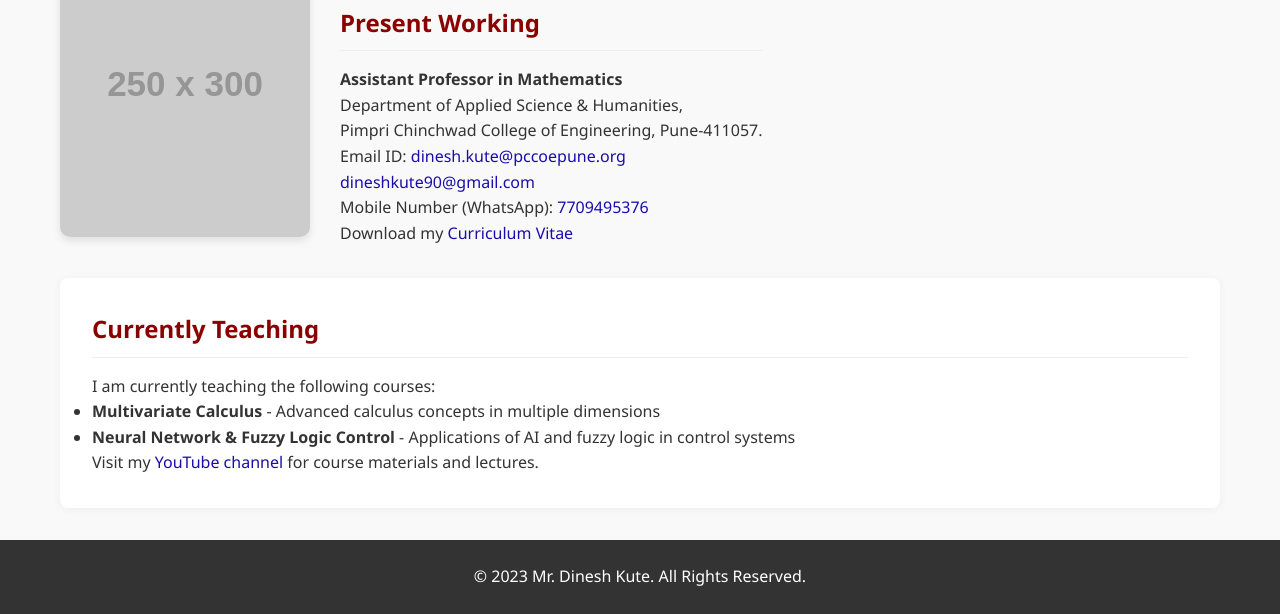
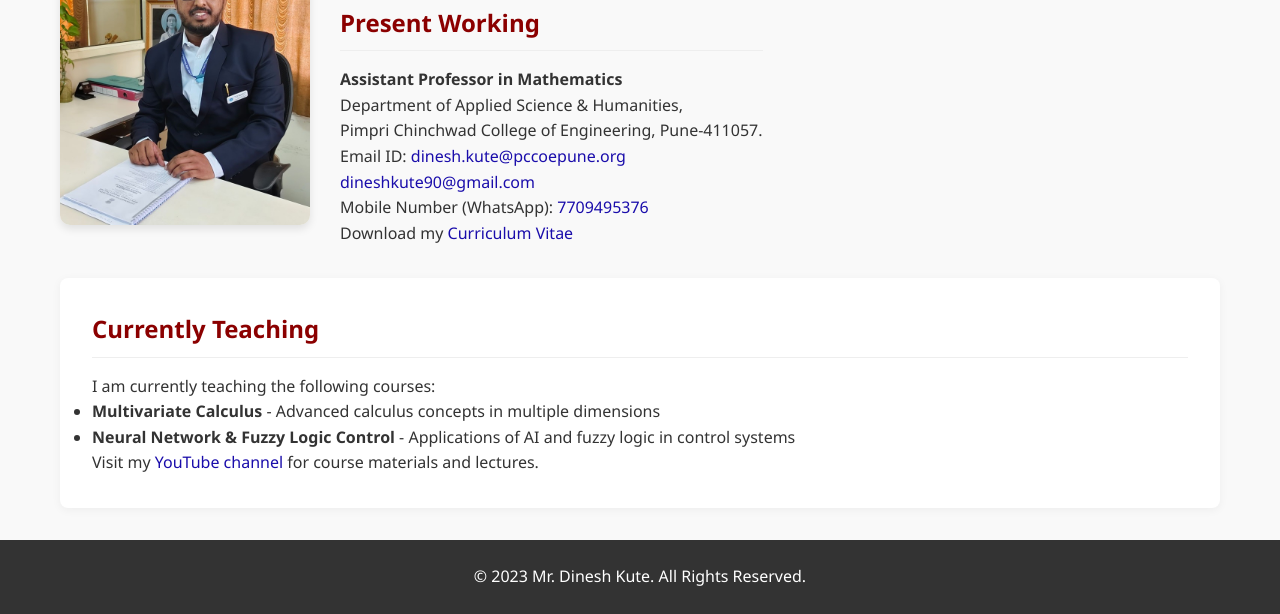
Before and after one commit to dineshkute90/dineshkute90.github.io, a plain HTML site: page index.html in a window 1280 px wide. Shown: the part 379-993 px from the top of the page. Drawn offline with Linux system fonts and the light colour scheme; placeholder pictures from the web are drawn by us.

Commit message:
Update index.html

```diff
--- a/index.html
+++ b/index.html
@@ -240,7 +240,7 @@
         <div id="home" class="tab-content active">
             <div class="profile-container">
                 <div>
-                    <img src="https://via.placeholder.com/250x300/2E64FE/FFFFFF?text=Mr.+Dinesh+Kute" alt="Mr. Dinesh Kute" class="profile-image">
+                    <img src="photo.jpg" alt="Mr. Dinesh Kute" class="profile-image">
                 </div>
                 <div class="info">
                     <h1>Mr. Dinesh Kute</h1>
@@ -352,4 +352,5 @@
         });
     </script>
 </body>
+
 </html>
```
